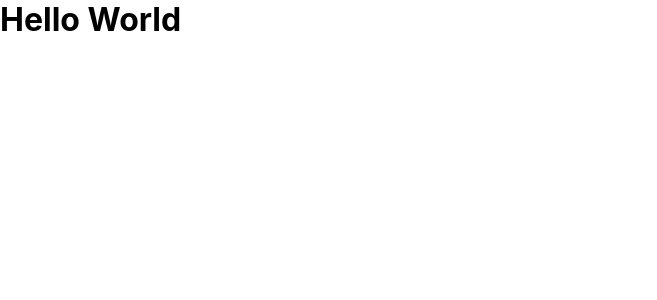
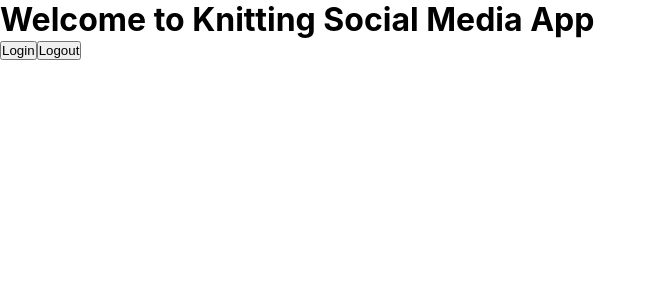
Before and after one commit to pathull/crafters-app, a React (Create React App) app in the folder frontend/: page / in a window 1280 px wide. Shown: the top 300 px of the page, without its empty margins (0-657 px from the left). Built offline with nearby package versions, Linux system fonts and the light colour scheme.

Commit message:
feat(cors): cors was installed and frontend was connected to backend
Get to test the connection among backend and frontend

```diff
--- a/frontend/src/App.js
+++ b/frontend/src/App.js
@@ -1,9 +1,21 @@
 import './App.css';
 
 function App() {
+  const goToLogin = async () => {
+    console.log('Dude you click on it');
+    // await fetch('http://localhost:8080/login');
+    const data = await fetch('http://localhost:8080/');
+    const hello = await data.json();
+    console.log(hello);
+  };
+
   return (
     <div className="App">
-      <h1>Hello World</h1>
+      <h1>Welcome to Knitting Social Media App</h1>
+      <button onClick={goToLogin} type="button">
+        Login
+      </button>
+      <button type="button">Logout</button>
     </div>
   );
 }
```
Also changed, not shown: 2 other files (tests, documents, lock files or other folders).
